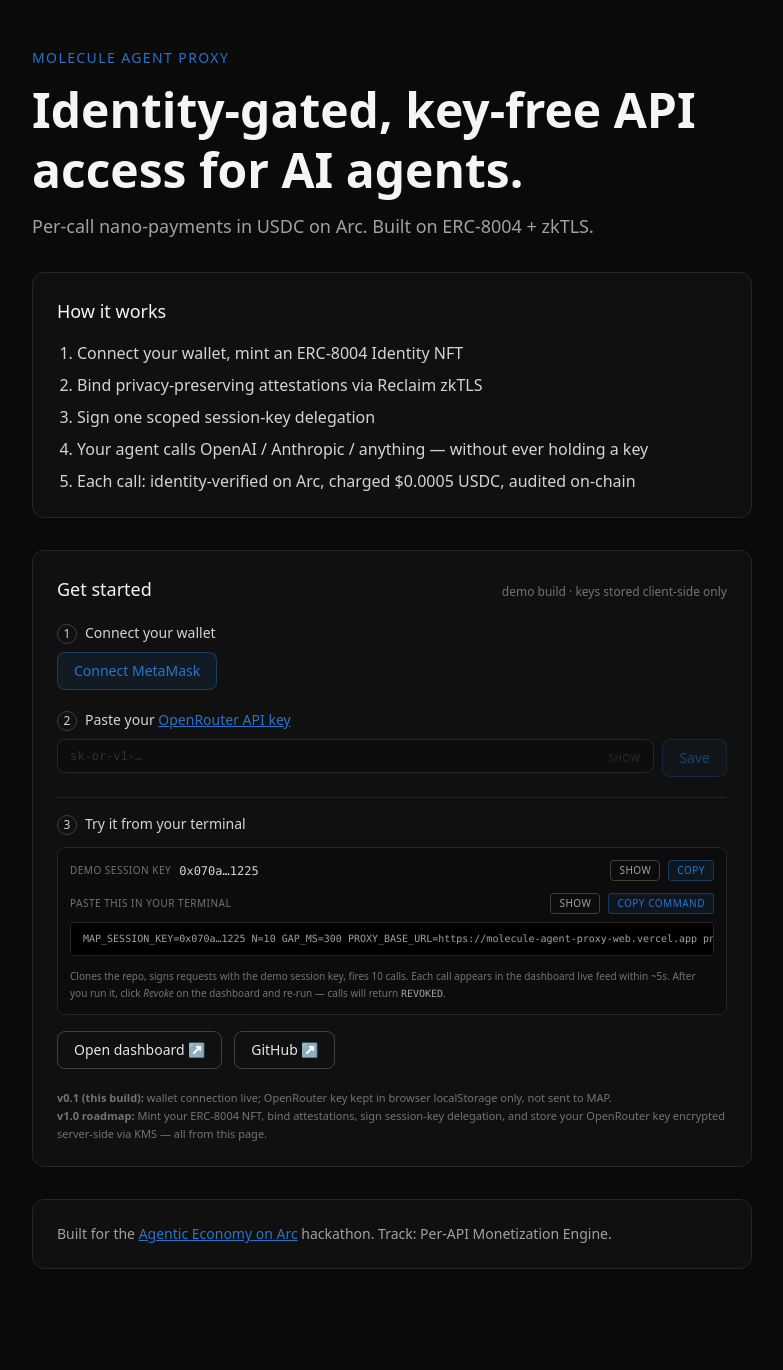
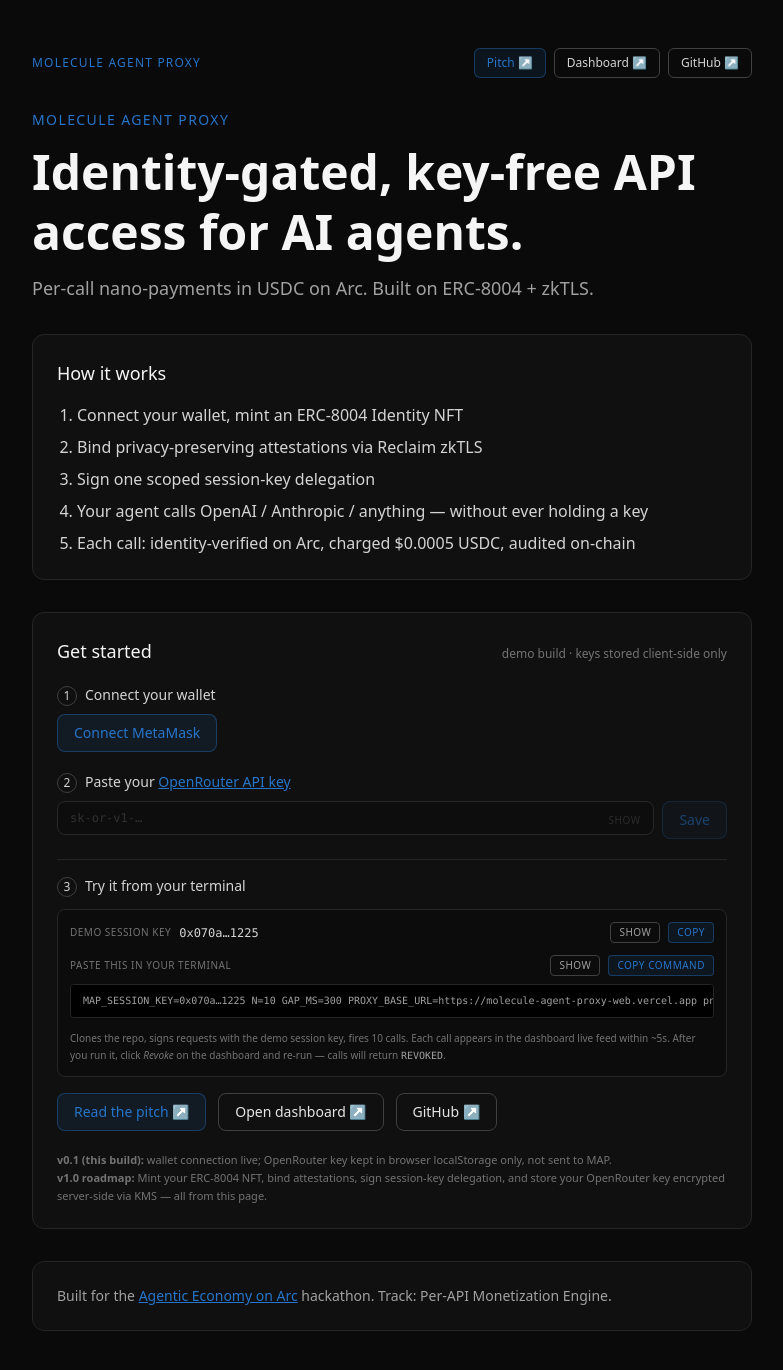
Before and after one commit to molecule-protocol/molecule-agent-proxy, a Next.js app in the folder apps/web/: page / in a window 1280 px wide. Shown: the top 1370 px of the page, without its empty margins (248-1031 px from the left). Before the commit the page ends 1317 px from the top, so only its background shows below. Built offline with nearby package versions, Linux system fonts and the light colour scheme.

Commit message:
ui(landing): top nav + Get-started 'Read the pitch' button (all open new tab)

```diff
--- a/apps/web/src/app/get-started.tsx
+++ b/apps/web/src/app/get-started.tsx
@@ -363,6 +363,14 @@
         <SessionKeyAndCli />
         <div className="flex gap-3 pt-1">
           <a
+            href="/pitch"
+            target="_blank"
+            rel="noreferrer"
+            className="rounded-lg border border-[var(--color-usdc)]/40 bg-[var(--color-usdc)]/10 px-4 py-2 text-sm font-medium text-[var(--color-usdc)] hover:bg-[var(--color-usdc)]/20"
+          >
+            Read the pitch ↗
+          </a>
+          <a
             href="/agent/5?sessionKey=0x070a864B45D3244eF8e68F91cAeBa3a0663D1225"
             target="_blank"
             rel="noreferrer"
--- a/apps/web/src/app/page.tsx
+++ b/apps/web/src/app/page.tsx
@@ -3,6 +3,39 @@
 export default function Home() {
   return (
     <main className="mx-auto flex min-h-screen max-w-3xl flex-col justify-center gap-8 px-6 py-12">
+      {/* Top nav — gives the landing visitor an immediate path to the pitch */}
+      <nav className="flex items-center justify-between">
+        <p className="text-xs font-medium uppercase tracking-widest text-[var(--color-usdc)]">
+          Molecule Agent Proxy
+        </p>
+        <div className="flex gap-2 text-xs">
+          <a
+            href="/pitch"
+            target="_blank"
+            rel="noreferrer"
+            className="rounded-md border border-[var(--color-usdc)]/40 bg-[var(--color-usdc)]/10 px-3 py-1.5 font-medium text-[var(--color-usdc)] hover:bg-[var(--color-usdc)]/20"
+          >
+            Pitch ↗
+          </a>
+          <a
+            href="/agent/5?sessionKey=0x070a864B45D3244eF8e68F91cAeBa3a0663D1225"
+            target="_blank"
+            rel="noreferrer"
+            className="rounded-md border border-neutral-700 px-3 py-1.5 font-medium text-neutral-300 hover:bg-neutral-800"
+          >
+            Dashboard ↗
+          </a>
+          <a
+            href="https://github.com/molecule-protocol/molecule-agent-proxy"
+            target="_blank"
+            rel="noreferrer"
+            className="rounded-md border border-neutral-700 px-3 py-1.5 font-medium text-neutral-300 hover:bg-neutral-800"
+          >
+            GitHub ↗
+          </a>
+        </div>
+      </nav>
+
       <header className="space-y-3">
         <p className="text-sm uppercase tracking-widest text-[var(--color-usdc)]">
           Molecule Agent Proxy
```
